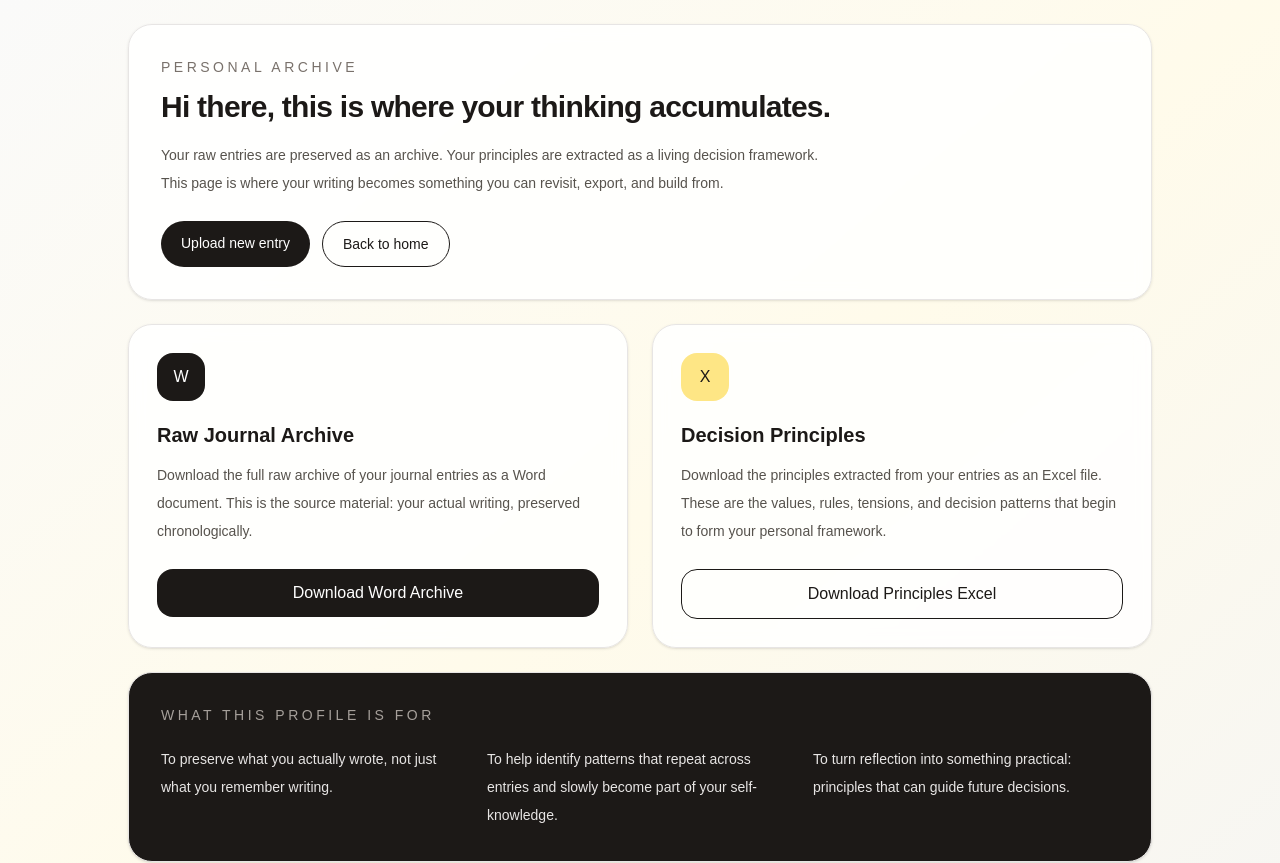
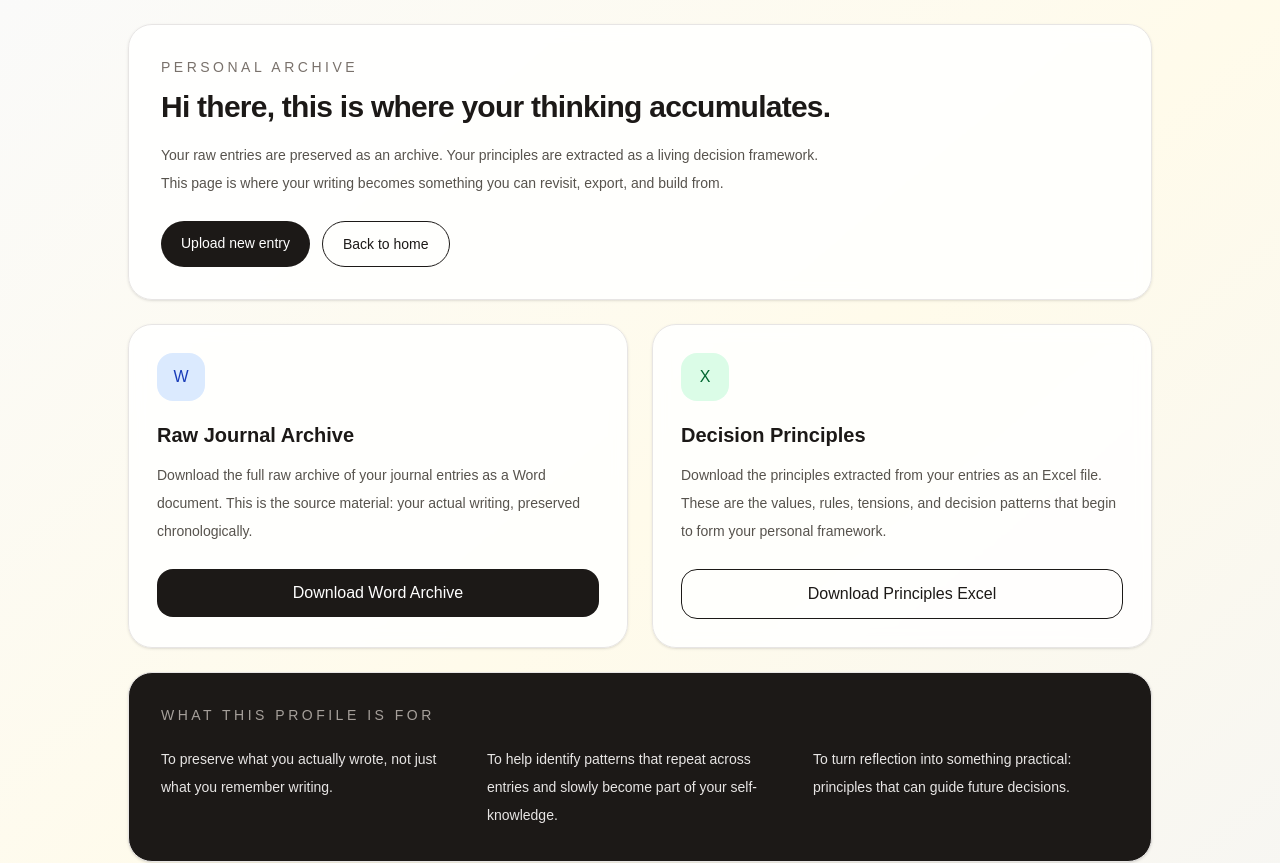
Before and after one commit to diegouriber/AI-Journal, a Next.js app: page /profile in a window 1280 px wide. Shown: the top 863 px of the page. Built offline with nearby package versions, Linux system fonts and the light colour scheme; no server answers.

Commit message:
reset beige background and profile icons

```diff
--- a/app/profile/page.tsx
+++ b/app/profile/page.tsx
@@ -137,7 +137,7 @@
 
         <section className="grid gap-6 md:grid-cols-2">
           <div className="rounded-3xl border border-stone-200 bg-white/85 p-7 shadow-sm backdrop-blur">
-            <div className="flex h-12 w-12 items-center justify-center rounded-2xl bg-stone-900 text-white">
+            <div className="flex h-12 w-12 items-center justify-center rounded-2xl bg-blue-100 text-blue-800">
               W
             </div>
 
@@ -162,7 +162,7 @@
           </div>
 
           <div className="rounded-3xl border border-stone-200 bg-white/85 p-7 shadow-sm backdrop-blur">
-            <div className="flex h-12 w-12 items-center justify-center rounded-2xl bg-amber-200 text-stone-900">
+            <div className="flex h-12 w-12 items-center justify-center rounded-2xl bg-green-100 text-green-800">
               X
             </div>
 
```
